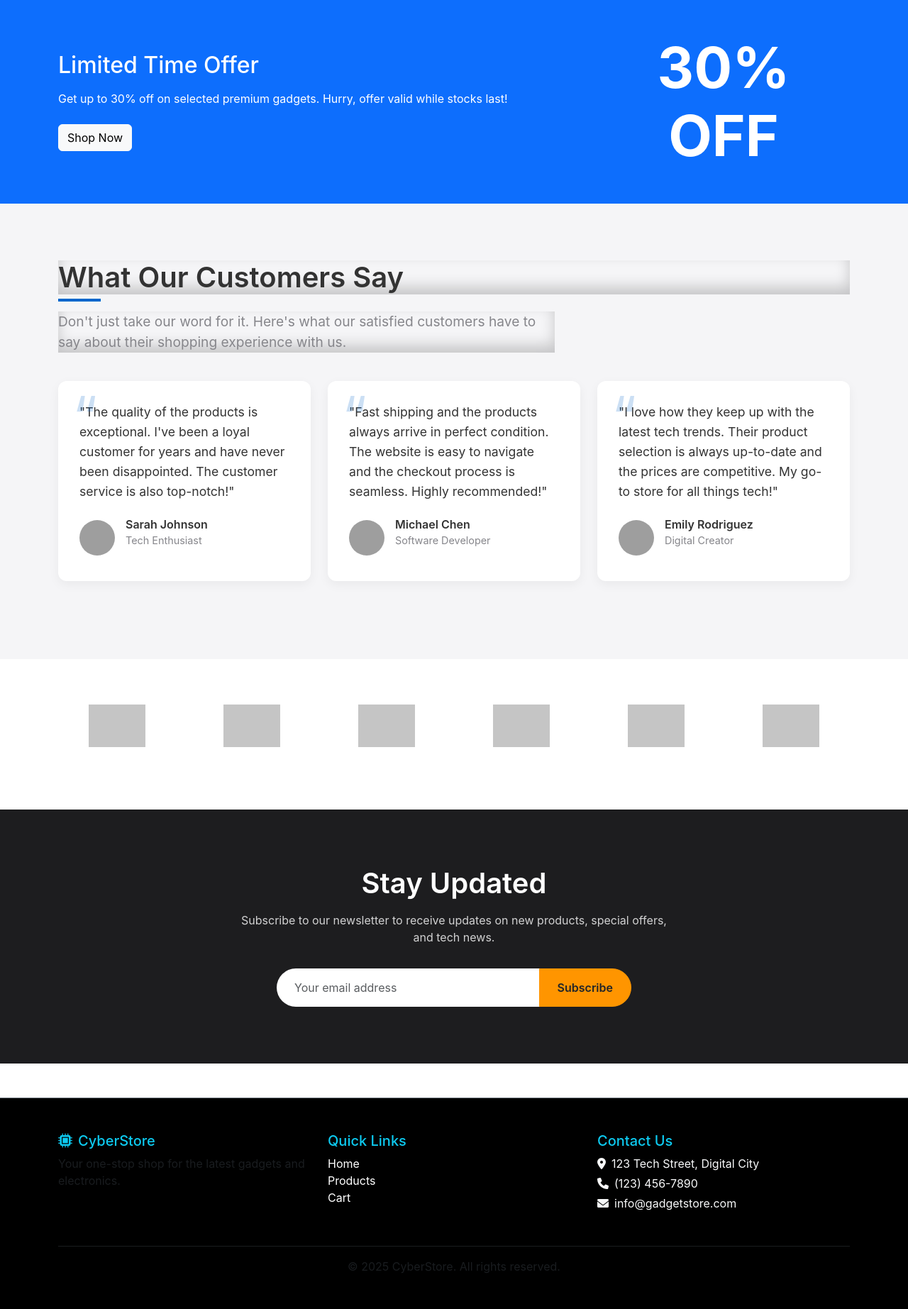
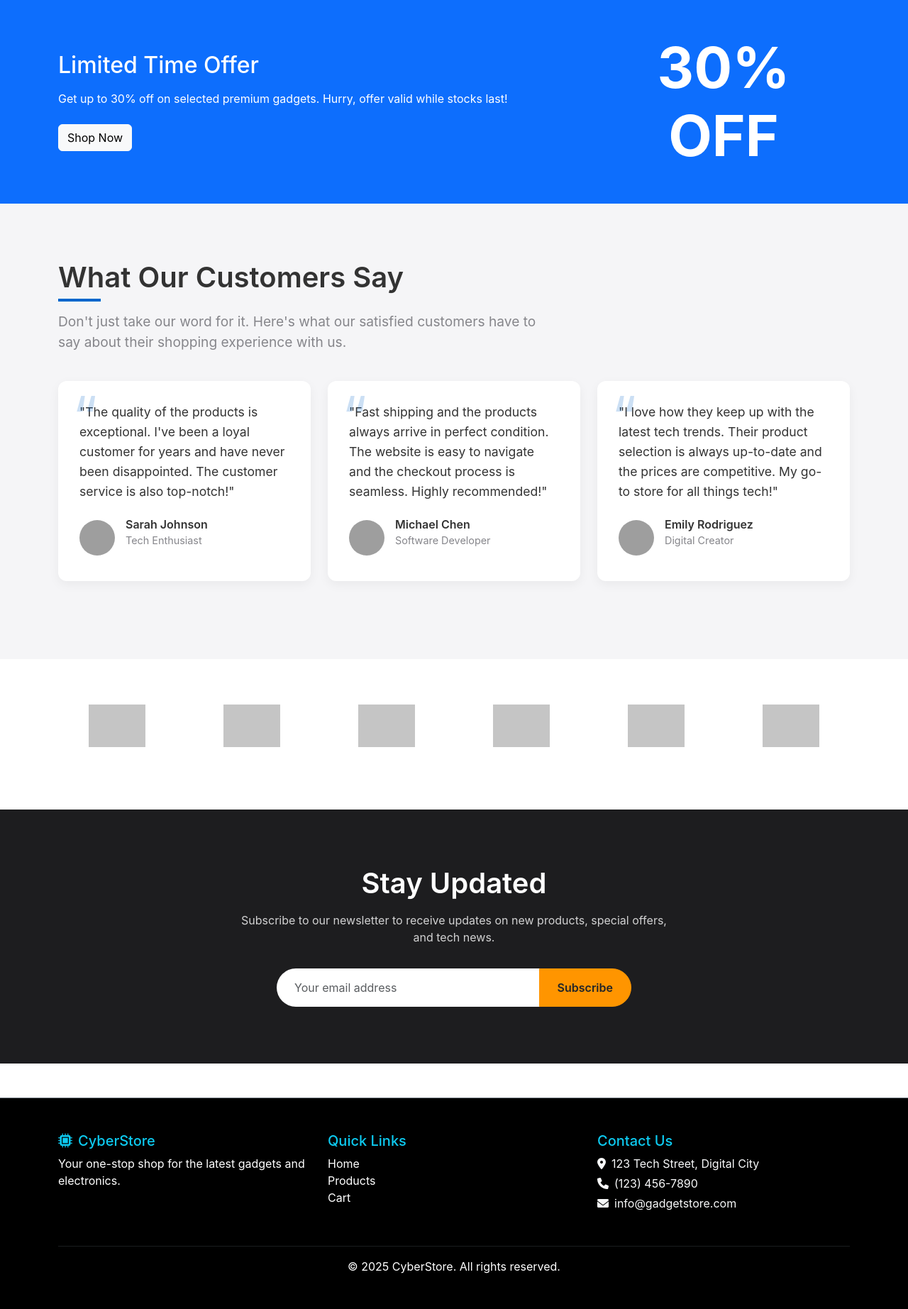
Before and after one commit to Venomous-pie/commissioned-project, a Django app: page / in a window 1280 px wide. Shown: the part 1607-3452 px from the top of the page at 71% size. Run offline with Django 5.2, Linux system fonts and the light colour scheme; data that the repository does not hold is empty; grey boxes are pictures that could not be loaded.

Commit message:
respawn point

```diff
--- a/gadget_store/templates/base.html
+++ b/gadget_store/templates/base.html
@@ -109,7 +109,7 @@
             <div class="row">
                 <div class="col-md-4 mb-3">
                     <h5 class="text-info"><i class="fas fa-microchip me-2"></i>CyberStore</h5>
-                    <p class="text-muted">Your one-stop shop for the latest gadgets and electronics.</p>
+                    <p class="text-white">Your one-stop shop for the latest gadgets and electronics.</p>
                 </div>
                 <div class="col-md-4 mb-3">
                     <h5 class="text-info">Quick Links</h5>
@@ -127,7 +127,7 @@
                 </div>
             </div>
             <hr class="border-secondary">
-            <div class="text-center text-muted">
+            <div class="text-center text-white">
                 &copy; 2025 CyberStore. All rights reserved.
             </div>
         </div>
--- a/gadget_store/templates/products/home.html
+++ b/gadget_store/templates/products/home.html
@@ -28,7 +28,6 @@
         font-weight: 600;
         margin-bottom: 1.5rem;
         position: relative;
-        box-shadow: inset 0 -10px 20px rgba(0, 0, 0, 0.2);
     }
 
     .section-title::after {
@@ -47,7 +46,6 @@
         font-weight: 400;
         margin-bottom: 2.5rem;
         max-width: 700px;
-        box-shadow: inset 0 -10px 20px rgba(0, 0, 0, 0.2);
     }
 
     /* Hero section */
```
